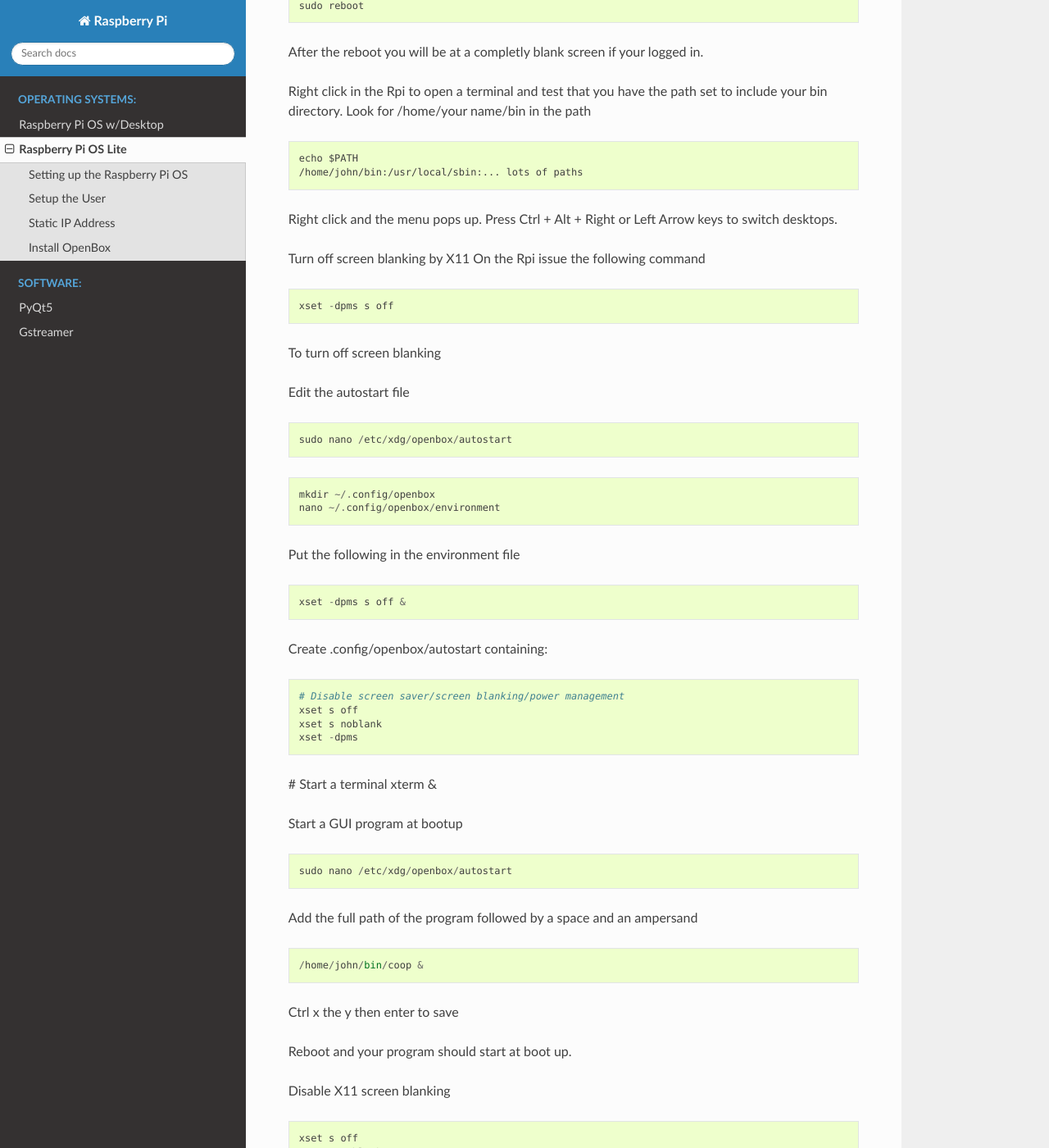
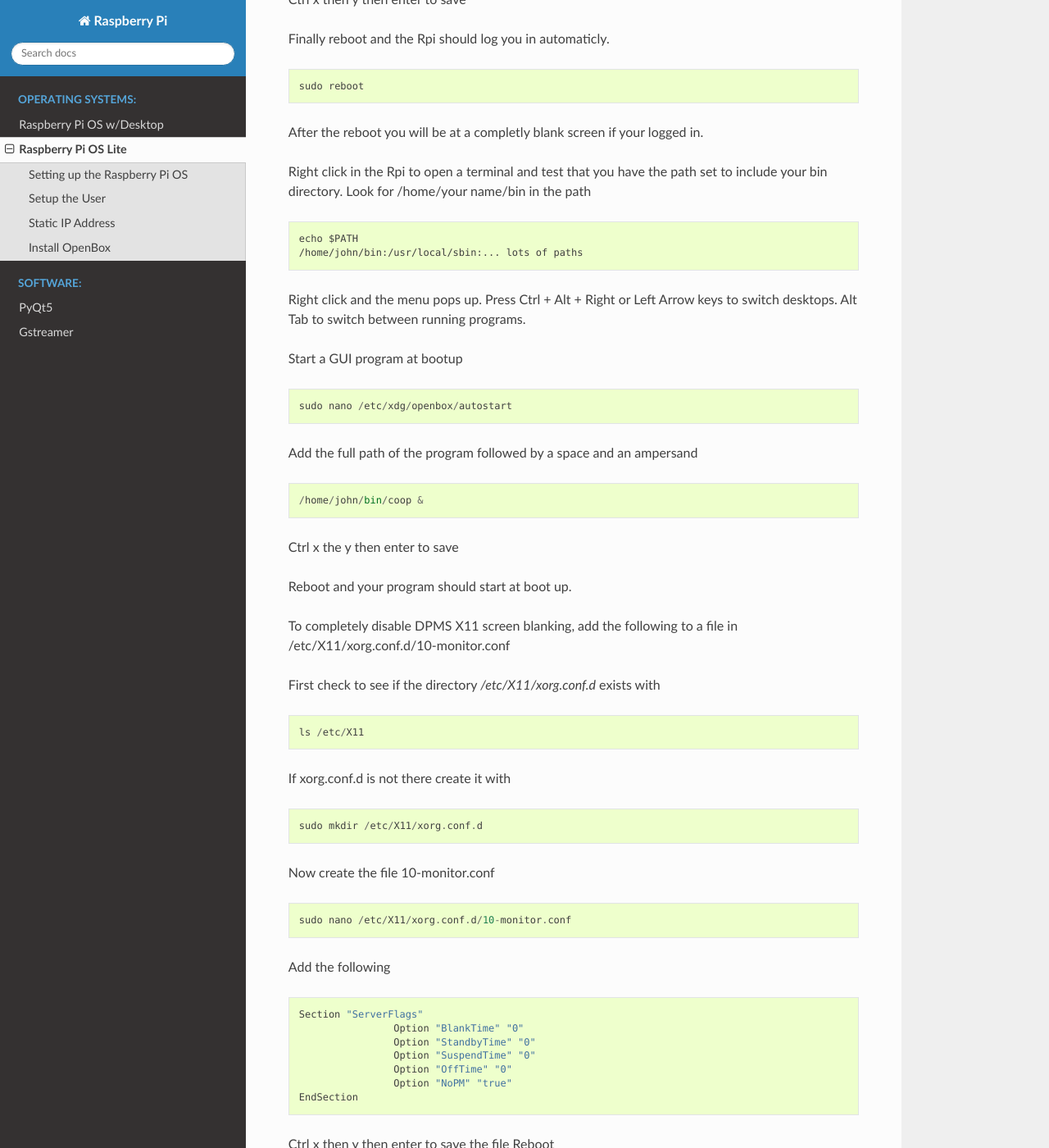
Before and after one commit to jethornton/rpi, a Sphinx documentation site: the page built from docs/source/lite-install.rst, in a window 1280 px wide and 1400 px high, scrolled down 5582 px. Shown: the whole window at 82% size. Built offline with Sphinx 7.4.7 and the Read the Docs theme 2.0.0, drawn with Linux system fonts in a browser that asks for light colours; some of the changed text lies outside the part shown.

Commit message:
add content

```diff
--- a/docs/source/lite-install.rst
+++ b/docs/source/lite-install.rst
@@ -73,12 +73,16 @@
 At the Rpi log in as user pi with the password raspberry
 
 If you have another PC connected to a LAN you can now work from that PC via SSH.
-At the Rpi type in `ifconfig` to find out the IP address of the Rpi.
+At the Rpi type in `hostname -I` to find out the IP address of the Rpi.
+
+To SSH from another Linux PC on the LAN
+::
+
+  ssh pi@192.168.n.nnn replace n's with your Rpi's address
 
 If not using SSH then you will have to do this on the Rpi.
 ::
 
-  ssh pi@192.168.n.nnn replace n's with your Rpi's address
   sudo adduser pia
 
 set the password and press enter until you get the is this correct then y
@@ -125,8 +129,8 @@
 
 On the Rpi log in as your new user name
 
-If your doing this from another Linux PC with the same user name ssh back in as
-you by just using the IP address
+If your doing this from another Linux PC with the same user name ssh
+back in as you by just using the IP address
 ::
 
   ssh 192.168.n.nnn
@@ -271,42 +275,8 @@
   echo $PATH
   /home/john/bin:/usr/local/sbin:... lots of paths
 
-Right click and the menu pops up. Press Ctrl + Alt + Right or Left Arrow keys
-to switch desktops.
-
-Turn off screen blanking by X11
-On the Rpi issue the following command
-::
-
-  xset -dpms s off
-
-To turn off screen blanking
-
-Edit the autostart file
-::
-
-  sudo nano /etc/xdg/openbox/autostart
-::
-
-  mkdir ~/.config/openbox
-  nano ~/.config/openbox/environment
-
-Put the following in the environment file
-::
-
- xset -dpms s off &
-
-Create .config/openbox/autostart containing:
-::
-
-  # Disable screen saver/screen blanking/power management
-  xset s off
-  xset s noblank
-  xset -dpms
-
-# Start a terminal
-xterm &
-
+Right click and the menu pops up. Press Ctrl + Alt + Right or Left Arrow
+keys to switch desktops. Alt Tab to switch between running programs.
 
 Start a GUI program at bootup
 ::
@@ -322,7 +292,38 @@
 
 Reboot and your program should start at boot up.
 
-Disable X11 screen blanking
+To completely disable DPMS X11 screen blanking, add the following to a
+file in /etc/X11/xorg.conf.d/10-monitor.conf
+
+First check to see if the directory `/etc/X11/xorg.conf.d` exists with
+::
+
+	ls /etc/X11
+
+If xorg.conf.d is not there create it with
+::
+
+	sudo mkdir /etc/X11/xorg.conf.d
+
+Now create the file 10-monitor.conf
+::
+
+	sudo nano /etc/X11/xorg.conf.d/10-monitor.conf
+
+Add the following
+::
+	Section "ServerFlags"
+			Option "BlankTime" "0"
+			Option "StandbyTime" "0"
+			Option "SuspendTime" "0"
+			Option "OffTime" "0"
+			Option "NoPM" "true"
+	EndSection
+
+Ctrl x then y then enter to save the file
+Reboot
+
+Disable
 ::
 
 	xset s off
@@ -330,6 +331,8 @@
 	xset dpms 0 0 0
 	xset -dpms
 
-Check whether the screen blanking has been disabled with this command:
+Check whether the screen blanking has been disabled with this command on
+the Rpi not via SSH:
 ::
+
 	xset q
```
Also changed, not shown: docs/source/gstreamer.rst (+8 -0 lines).
